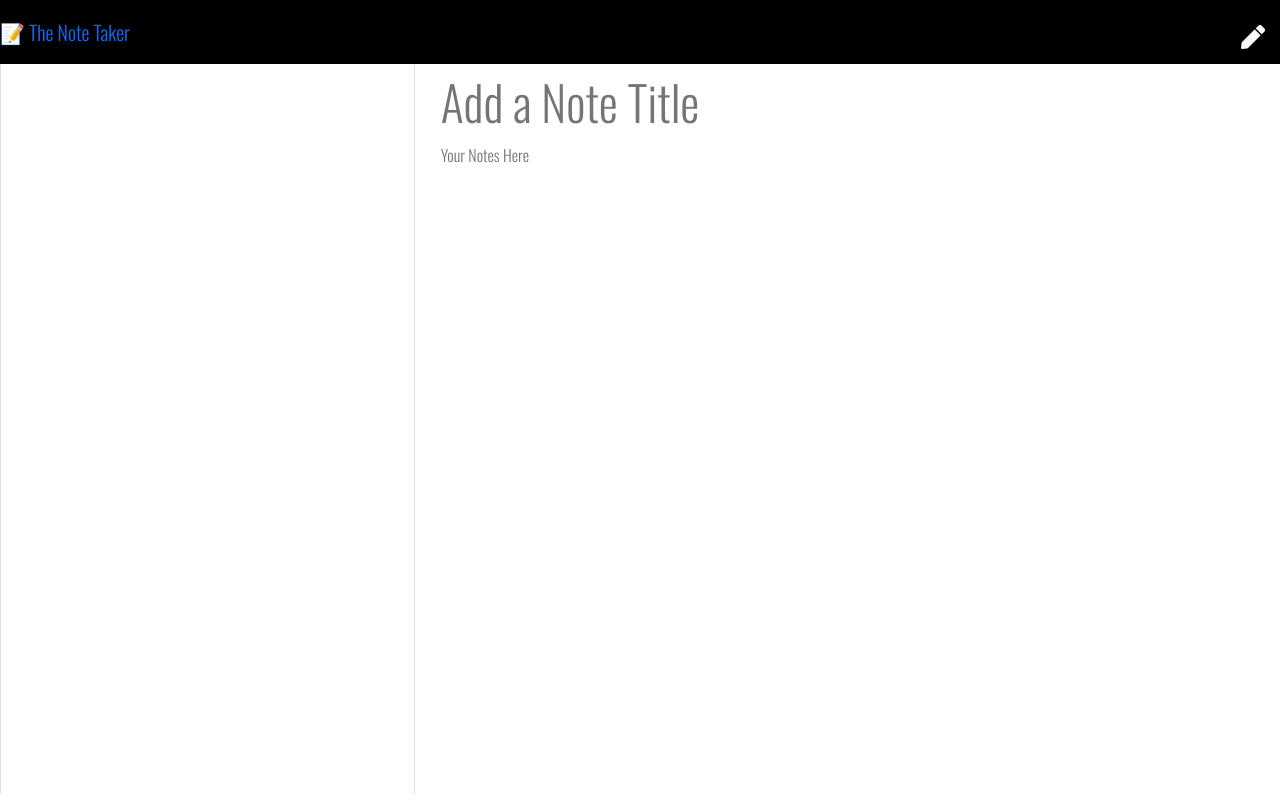
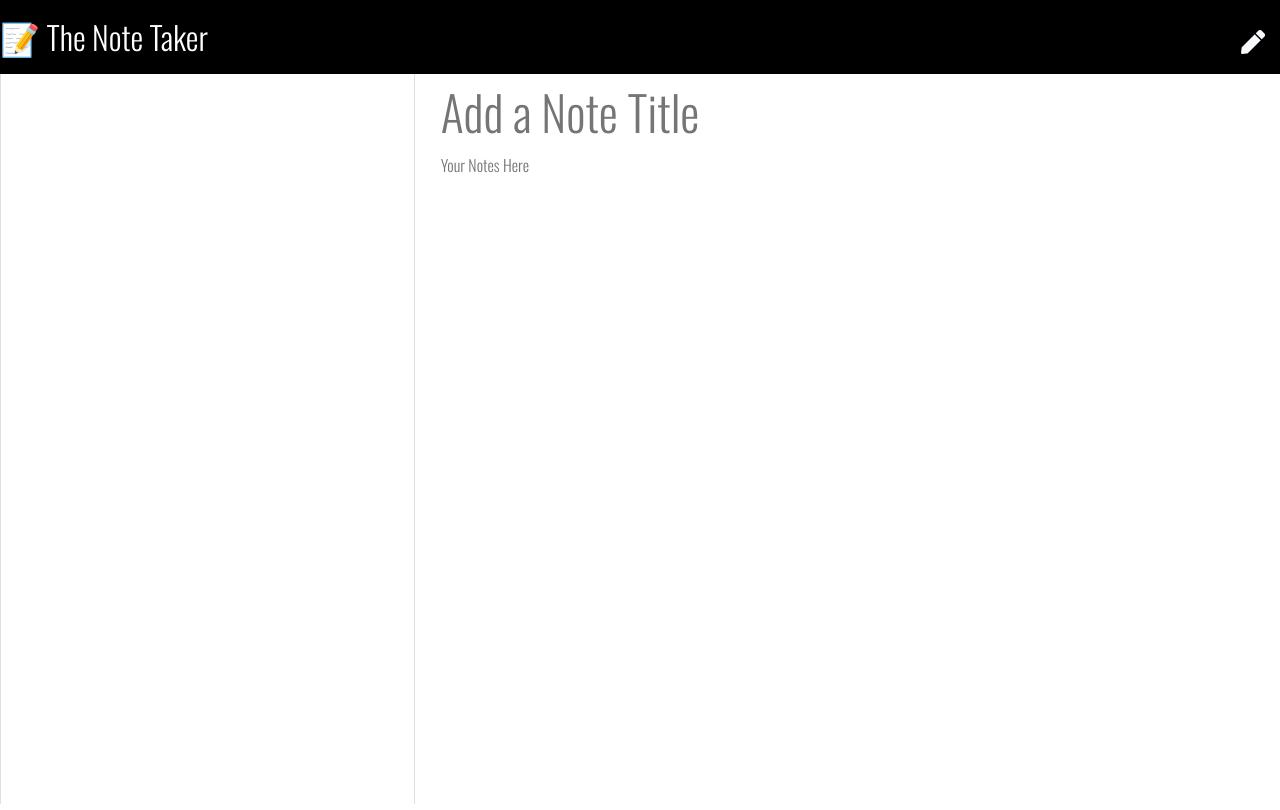
Before and after one commit to sarahdurks/express-js-notes, a website: page public/notes.html in a window 1280 px wide. Drawn offline with nearby package versions, Linux system fonts and the light colour scheme; no server answers.

Commit message:
fixing navbar styling

```diff
--- a/public/assets/css/styles.css
+++ b/public/assets/css/styles.css
@@ -12,7 +12,11 @@ body {
   font-size: 2rem;
   color: white;
 }
-
+.navbar-brand {
+font-family: 'Oswald', sans-serif;
+font-size: 2rem;
+  color: white;
+}
 .save-note {
   display: none;
 }
```
